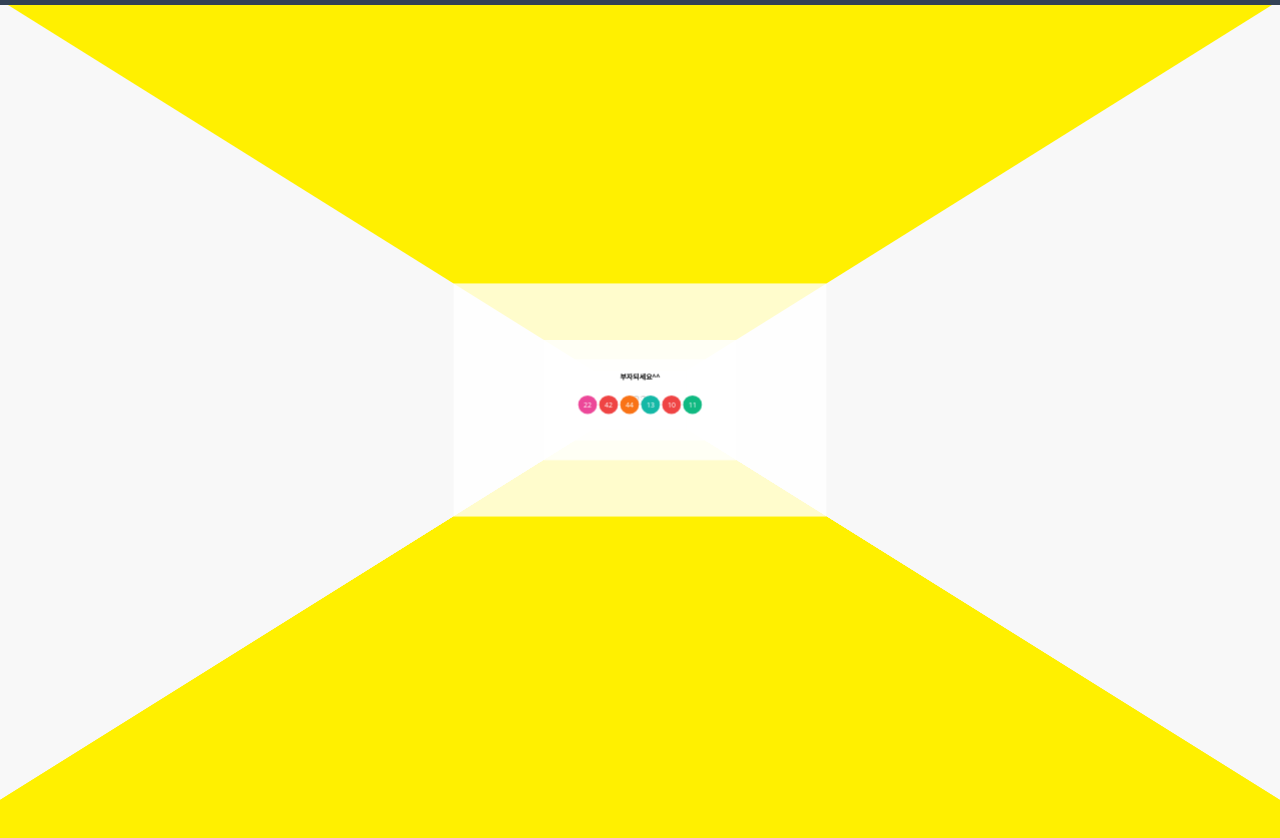
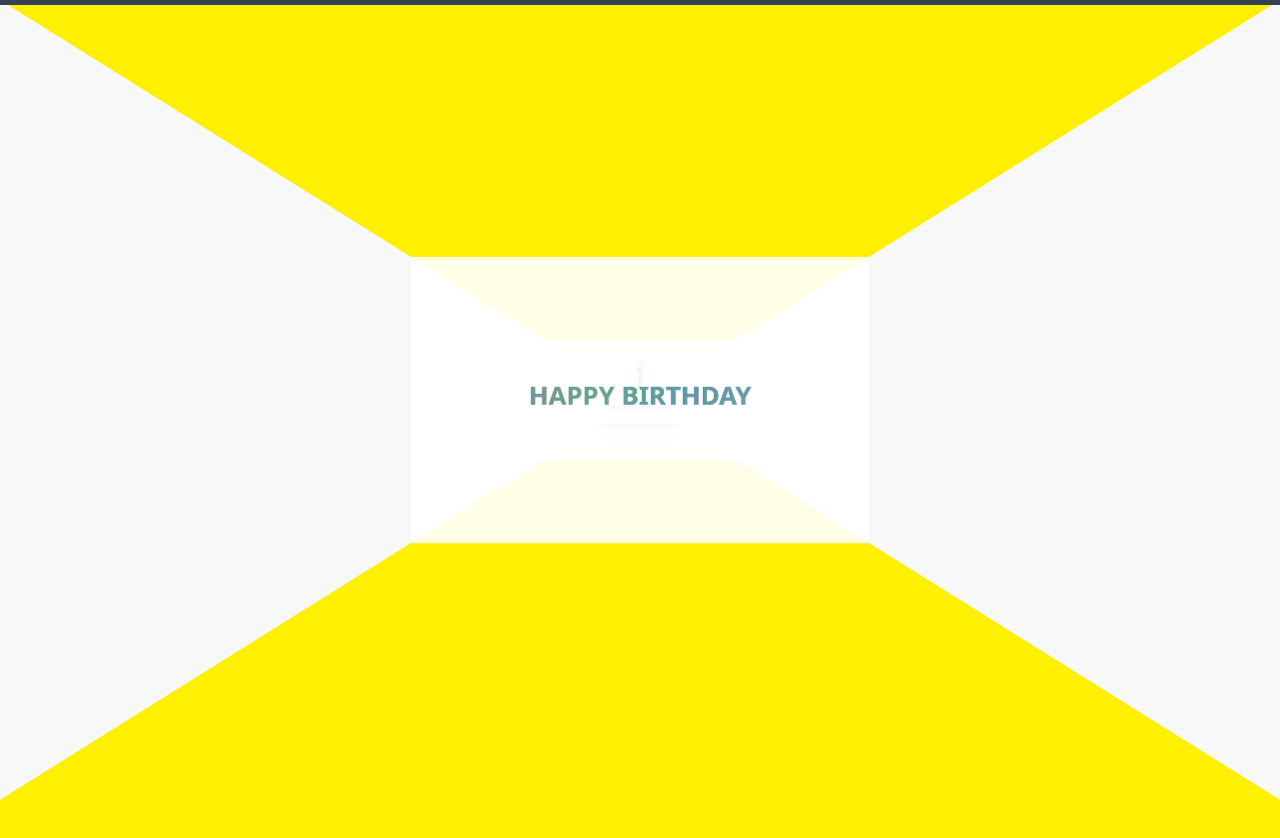
Before and after one commit to Leebonggu/m-happy-birthday, a Next.js app: page / in a window 1280 px wide. Shown: the top 838 px of the page. Built offline with nearby package versions, Linux system fonts and the light colour scheme.

Commit message:
Fix File And Folder

```diff
--- a/components/Cake.tsx
+++ b/components/Cake.tsx
@@ -3,7 +3,7 @@ import Candle from './Candle';
 import Circle from './Circle';
 import Gift from './Gift';
 
-function Cake({ gift }: { gift: boolean }) {
+function Cake({ gift }: { gift?: boolean }) {
   return (
     <div className='flex flex-col justify-center items-center mt-10'>
       {gift ? <Gift /> : <Candle />}
--- a/components/Gift.tsx
+++ b/components/Gift.tsx
@@ -26,7 +26,7 @@ function Gift() {
 
   useEffect(() => {
     const [numbers] = createLottoNumbers(1);
-    setGiftNumber(numbers);
+    setGiftNumber(numbers.sort((a, b) => a - b));
   }, []);
 
   return (
--- a/components/Travel/Travel.styles.ts
+++ b/components/Travel.styles.ts
@@ -33,7 +33,7 @@ const Wall = styled.div`
   top: 0;
   width: 100vw;
   height: 100vh;
-  background: rgba(2555, 255, 255, 0.8);
+  background: rgba(2555, 255, 255, 0.9);
 `;
 
 const WallLeft = styled(Wall)`
--- a/components/Travel/index.tsx
+++ b/components/Travel.tsx
@@ -10,8 +10,10 @@ import {
   WallContent,
   WallTitle,
 } from './Travel.styles';
-import Gift from '../Gift';
-import { useMouse } from '../../lib/hooks';
+import Gift from './Gift';
+import { useMouse } from '../lib/hooks';
+import Card from './Card';
+import Cake from './Cake';
 
 function Travel({ scrollPositionRatio }: { scrollPositionRatio: number }) {
   const ref = useRef<null | HTMLDivElement>(null);
@@ -23,21 +25,25 @@ function Travel({ scrollPositionRatio }: { scrollPositionRatio: number }) {
         <House z={scrollPositionRatio * 980}>
           <WallLeft></WallLeft>
           <WallRight></WallRight>
-          <WallFront distance={300}>
+          <WallFront distance={350}>
             <WallContent>
               <WallTitle>
-                <Gift />
+                <Card />
               </WallTitle>
             </WallContent>
           </WallFront>
           <WallFront distance={50}>
             <WallContent>
-              <WallTitle>22</WallTitle>
+              <WallTitle>
+                <Cake />
+              </WallTitle>
             </WallContent>
           </WallFront>
           <WallFront distance={-200}>
             <WallContent>
-              <WallTitle>333</WallTitle>
+              <WallTitle>
+                <Gift />
+              </WallTitle>
             </WallContent>
           </WallFront>
           <WallFront distance={-500}>
--- a/lib/index.ts
+++ b/lib/index.ts
@@ -15,10 +15,7 @@ const createLottoNumber = (lotto: number[] = []): number[] => {
   return createLottoNumber(lotto);
 };
 
-const createLottoNumbers = (count: number) => {
-  return Array.from({ length: count }).map((_) => {
-    return createLottoNumber();
-  });
-};
+const createLottoNumbers = (count: number) =>
+  Array.from({ length: count }).map((_) => createLottoNumber());
 
 export { createRandomNumber, createLottoNumber, createLottoNumbers };
```
Also changed, not shown: public/js.png (added).
